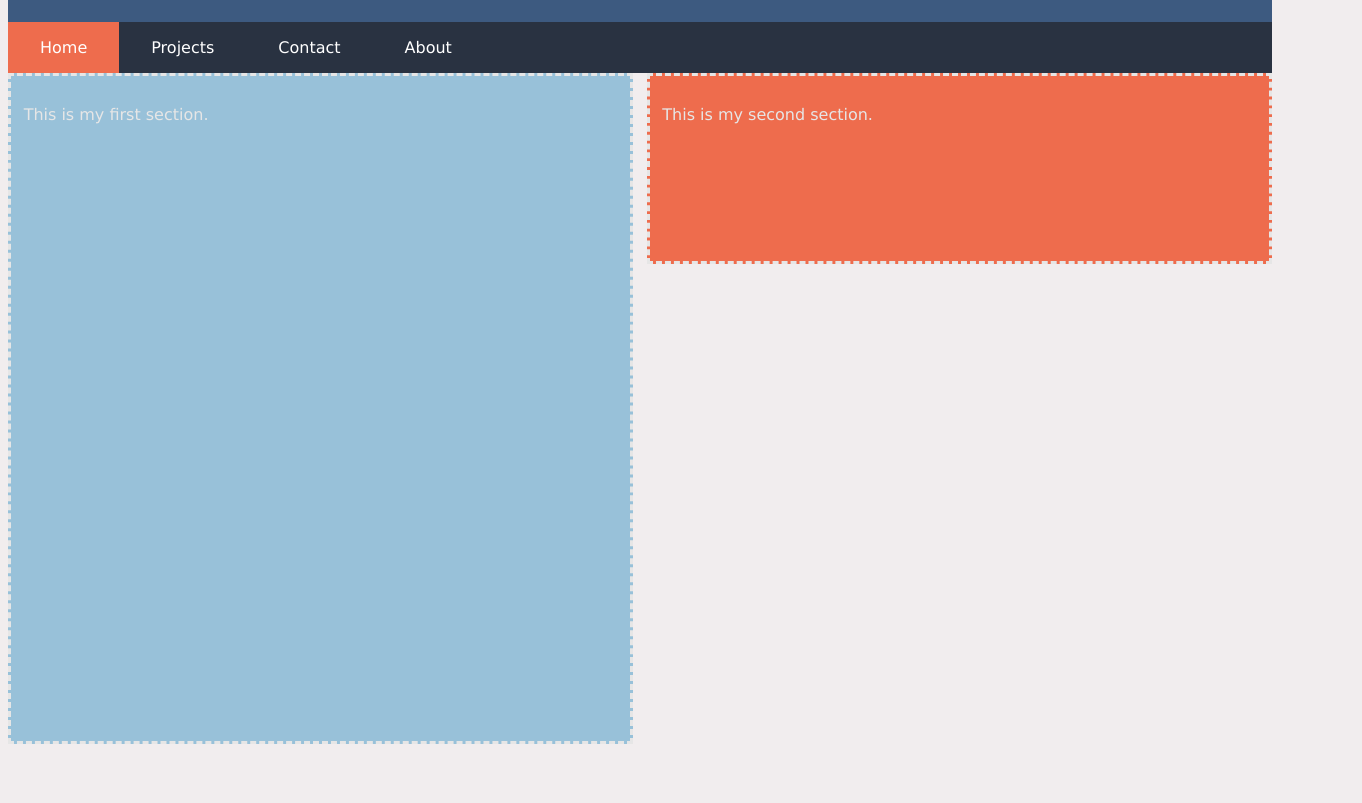
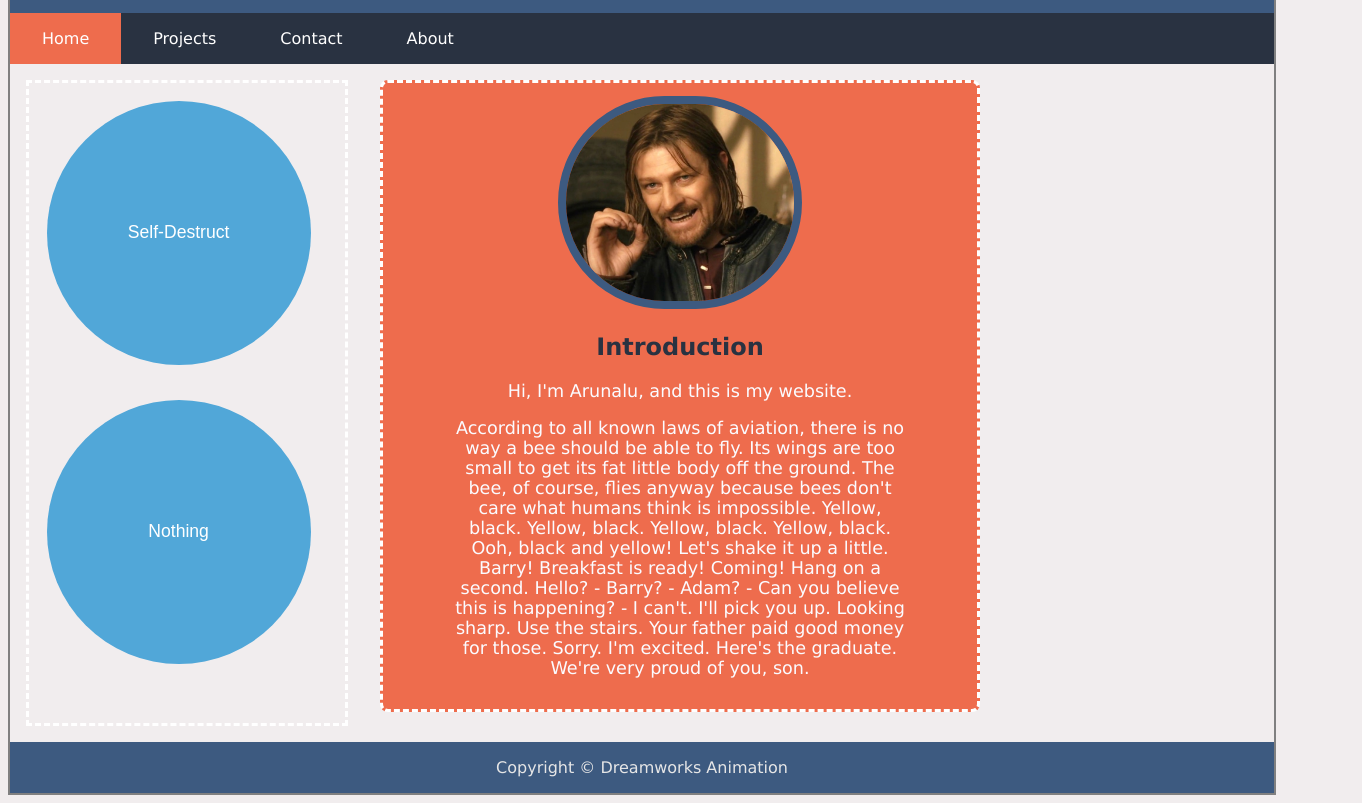
Before and after one commit to askariya/askariya.github.io, a plain HTML site: page index.html in a window 1280 px wide. Shown: the part 99-902 px from the top of the page, 1362 px wide, since content can reach past the window. Before the commit the page ends 843 px from the top, so only its background shows below. Drawn offline with Linux system fonts and the light colour scheme.

Commit message:
Adding buttons in an aside tag

```diff
--- a/arunalu_site.css
+++ b/arunalu_site.css
@@ -18,44 +18,38 @@ body{
     /* text-shadow: 1em; */
     font-family: Verdana, Geneva, Tahoma, sans-serif;
 }
-
-/* Text Stuff */
-h2{
-    color: rgb(235, 64, 64);
-    text-decoration: underline;
-}
-h2:hover{
-    color: darkred;
+div.container{
+    width: 100%;
+    border: 2px solid gray;
 }
 
-p{
-    text-align: justify;
-    width: 700px;
-}
-
-/* Image stuff */
-img{
-    border: 5px solid rgb(245, 169, 6);
-    border-radius: 10px;
-}
-
-/* SECTIONS */
+/************************* SECTIONS ****************************/
 header{
     /* background-color: #01baef; */
     text-align: center;
-    font-size: 1em;
+    font-size: 2em;
     margin: 0em;
     padding: 1em;
     background-color:#3D5A80;
     /* border: medium dashed; */
 }
 
+footer{
+    text-align: center;
+    font-size: 1em;
+    margin: 0em;
+    padding: 1em;
+    background-color:#3D5A80;
+    clear:both;
+}
+
 section{
-    background-color: #98C1D9;
+    /* background-color: #98C1D9; */
+    align-content: center;
     text-align: center;
-    border: medium dashed;
+    border: medium dashed white;
     padding: 1%;
-    /* border-radius: 0.5em; */
+    border-radius: 0.5em;
     /* border-radius: 0.20em; */
 }
 
@@ -63,23 +57,28 @@ section{
     background-color: #EE6C4D;
 }
 
-section.left_section{
+aside{
+    color: #293241;
+    float: left;
+    font-size: 1em;
+    margin: 1em;
+    width: 25%;
+    display:block;
+    height: 40em;
+    border: medium dashed white;
+}
+
+section.right_section{
+    color: #FBFBFF;
     float: left;
     align-content: left;
     font-size: 1em;
-    width: 47%;
-    height: 40em;
+    width: 45%;
+    margin: 1em;
+    height: 100%;
 }
 
-section.right_section{
-    float: right;
-    align-content: left;
-    font-size: 1em;
-    width: 47%;
-    height: 10em;
-}
-
-/* TOOLBAR STUFF */
+/************************ TOOLBAR STUFF ************************/
 nav ul{
     list-style-type: none;
     margin: 0em;
@@ -107,10 +106,68 @@ nav li a{
 
 nav li a:hover{
     /* Change the link color to red on hover */
-    background-color: #394253;
+    background-color: #404e66;
 }
 
+/************************** Text Stuff **************************/
 
+h1.title{
+    color: #293241
+}
+h2{
+    color: rgb(235, 64, 64);
+    text-decoration: underline;
+}
+h2:hover{
+    color: darkred;
+}
+
+p.header{
+    margin: 0em;
+    font-family: Verdana, Geneva, Tahoma, sans-serif;
+    letter-spacing: 1em;
+}
+
+p.content{
+    text-align: center;
+    font-size: 1.1em;
+    width: 80%;
+    margin: auto;
+    margin-bottom: 1em;
+    /* border: medium dashed;  */
+}
+
+/* Image stuff */
+img{
+    border: 0.5em solid #3D5A80;
+}
+#boromir{
+    border-radius: 15em;
+    height: auto;
+    max-width: 40%;
+}
+
+.button {
+    background-color: rgb(81, 167, 216); /* Green */
+    color: white;
+    padding: 2em;
+    text-align: center;
+    text-decoration: none;
+    display: inline-block;
+    font-size: 1.1em;
+    margin: 1em;
+    cursor: pointer;
+    clear:both;
+    /* float: left; */
+}
+.button:hover{
+    background-color: #EE6C4D; /* Green */
+}
+.button5 {
+    height: 15em;
+    width: 15em;
+    border: 10px black;
+    border-radius: 50%;}
 
 /*Button CSS*/
 /* .button{
--- a/index.html
+++ b/index.html
@@ -5,9 +5,11 @@
     <link rel="stylesheet" href="arunalu_site.css">
 </head>
 
+
 <body>
+<div class="container">
     <header>
-        <h1>ARUNALU KARIYAWASAM</h1>
+        <p class ="header">ARUNALU KARIYAWASAM</p>
     </header>
     <nav>
         <ul>
@@ -20,13 +22,30 @@
 
 
 
-    <section class="left_section">
-        <p>This is my first section.</p>
-    </section>
+    <aside>
+        <button class="button button5">Self-Destruct</button>
+        <!-- <br/> -->
+        <button class="button button5">Nothing</button>
+    </aside>
+
     <section class="right_section" id="second_section">
-        <p>This is my second section.</p>
+        <img id="boromir" src="Images/boromir2.png" alt="Boromir">
+        <h1 class="title">Introduction</h1>
+        <p class="content">Hi, I'm Arunalu, and this is my website.</p>
+        <p class="content">
+                According to all known laws of aviation, there is no way a bee should be able to fly.
+                Its wings are too small to get its fat little body off the ground.
+                The bee, of course, flies anyway because bees don't care what humans think is impossible.
+                Yellow, black. Yellow, black. Yellow, black. Yellow, black. Ooh, black and yellow!
+                Let's shake it up a little. Barry! Breakfast is ready! Coming! Hang on a second.
+                Hello? - Barry? - Adam? - Can you believe this is happening? - I can't.
+                I'll pick you up. Looking sharp. Use the stairs. Your father paid good money for those.
+                Sorry. I'm excited. Here's the graduate. We're very proud of you, son.
+        </p>
     </section>
 
+    <footer>Copyright &copy; Dreamworks Animation</footer>
 
+</div>
 </body>
 </html>
```
Also changed, not shown: Images/boromir.jpg (added), Images/boromir2.png (added).
